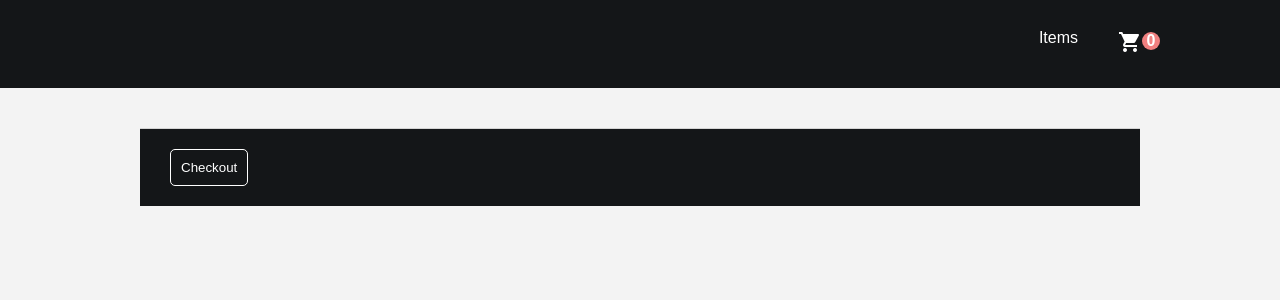
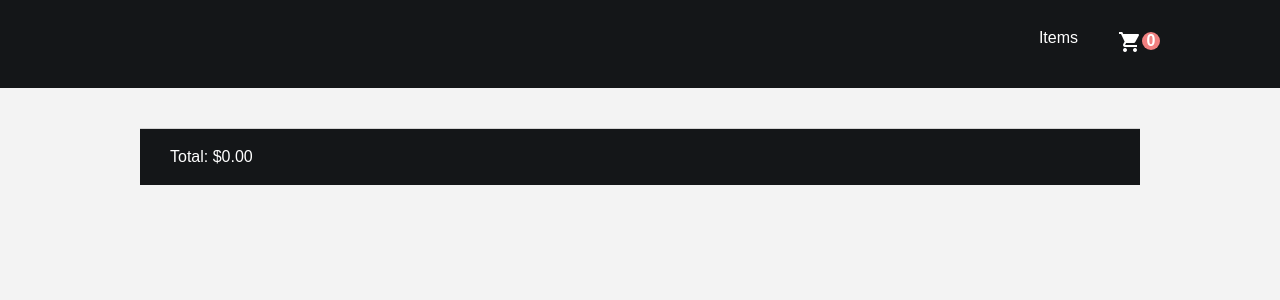
Before and after one commit to VastZHP/trader-joes-frontend, a React (Create React App) app in the folder trader-joes-frontend/: page /cart in a window 1280 px wide. Shown: the top 300 px of the page. Built offline with nearby package versions, Linux system fonts and the light colour scheme.

Commit message:
added a new icon, messed around with some styling in the cart

```diff
--- a/trader-joes-frontend/public/index.html
+++ b/trader-joes-frontend/public/index.html
@@ -25,7 +25,7 @@
       work correctly both with client-side routing and a non-root public URL.
       Learn how to configure a non-root public URL by running `npm run build`.
     -->
-    <title>React App</title>
+    <title>Trader Joe's Shopping List</title>
   </head>
   <body>
     <noscript>You need to enable JavaScript to run this app.</noscript>
--- a/trader-joes-frontend/src/components/Product.js
+++ b/trader-joes-frontend/src/components/Product.js
@@ -3,13 +3,9 @@ import React from 'react';
 const Product = props => {
 	return (
 		<div className="product">
-
 			<h1 className="name">{props.product.name}</h1>
-
 			<p className="price">${props.product.price}</p>
-
 			<p className="category">{props.product.category}</p>
-
 			<button onClick={() => props.addItem(props.product)}>
 				Add to list
 			</button>
--- a/trader-joes-frontend/src/components/ShoppingCart.js
+++ b/trader-joes-frontend/src/components/ShoppingCart.js
@@ -19,8 +19,7 @@ const ShoppingCart = () => {
 			))}
 
 			<div className="shopping-cart__checkout">
-				{/* <p>Total: ${getCartTotal()}</p> */}
-				<button>Checkout</button>
+				<p>Total: ${getCartTotal()}</p>
 			</div>
 		</div>
 	);
--- a/trader-joes-frontend/src/sass/ShoppingCart.scss
+++ b/trader-joes-frontend/src/sass/ShoppingCart.scss
@@ -58,18 +58,5 @@
 		align-items: center;
 		background: #141618;
 		color: white;
-
-		button {
-			border: 1px solid white;
-			background: transparent;
-			border-radius: 5px;
-			padding: 10px;
-			color: white;
-
-			&:hover {
-				background: black;
-				color: white;
-			}
-		}
 	}
 }
```
Also changed, not shown: 1 other file (tests, documents, lock files or other folders).
